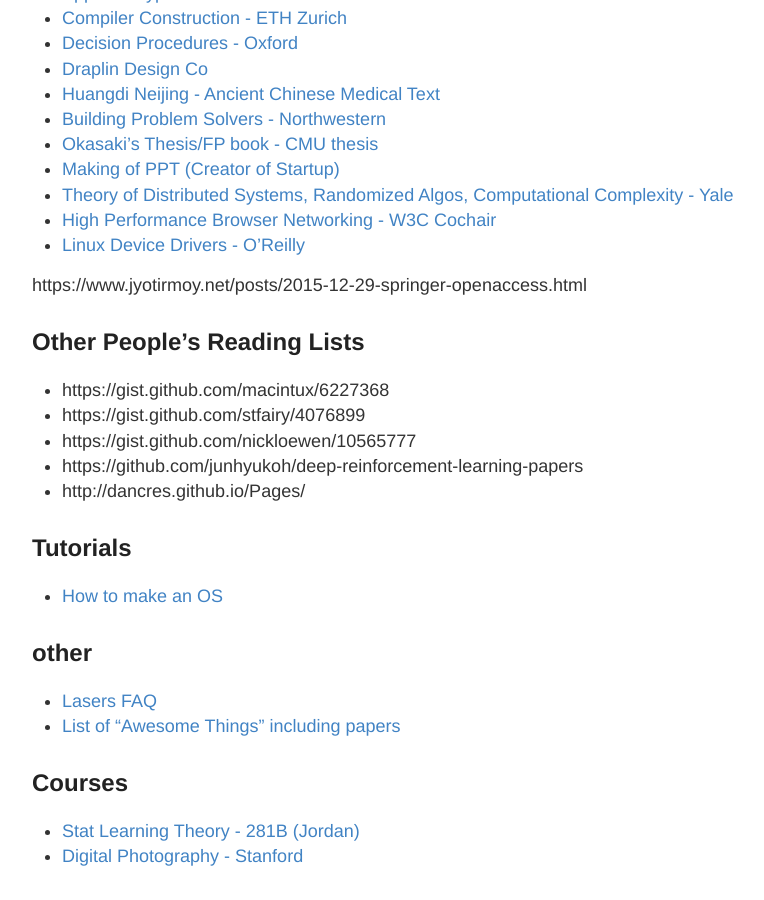
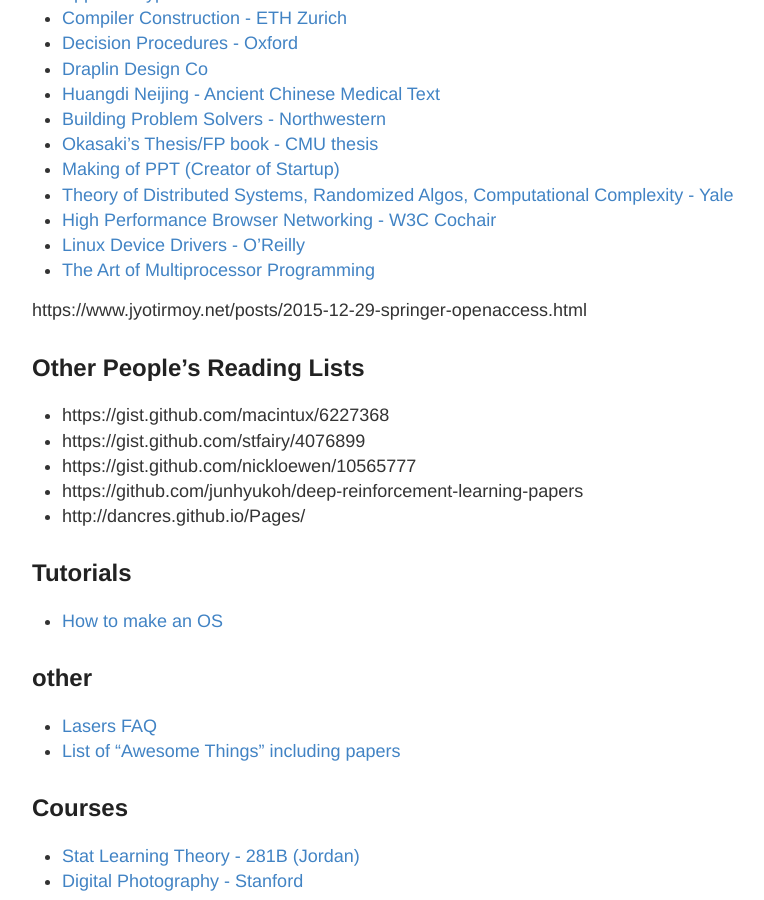
Before and after one commit to RONNCC/ronncc.github, a Jekyll site: the page built from _posts/2015-12-25-ReadingList.md, in a window 1280 px wide and 900 px high, scrolled down 1406 px. Shown: the whole window, without its empty margins (248-1012 px from the left). Built offline with Jekyll 4.4.1, drawn with Linux system fonts in a browser that asks for light colours; comment, search, counter and statistics services are not loaded.

Commit message:
Updated 2015-12-25-ReadingList.md

```diff
--- a/_posts/2015-12-25-ReadingList.md
+++ b/_posts/2015-12-25-ReadingList.md
@@ -70,6 +70,7 @@
 - [Theory of Distributed Systems, Randomized Algos, Computational Complexity - Yale](http://www.cs.yale.edu/homes/aspnes/)
 - [High Performance Browser Networking - W3C Cochair](https://hpbn.co/)
 - [Linux Device Drivers - O'Reilly](http://www.linuxforu.com/2010/12/writing-your-first-linux-driver/)
+- [The Art of Multiprocessor Programming](https://www.amazon.com/Art-Multiprocessor-Programming-Revised-Reprint/dp/0123973376)
 
 
 https://www.jyotirmoy.net/posts/2015-12-29-springer-openaccess.html
```
